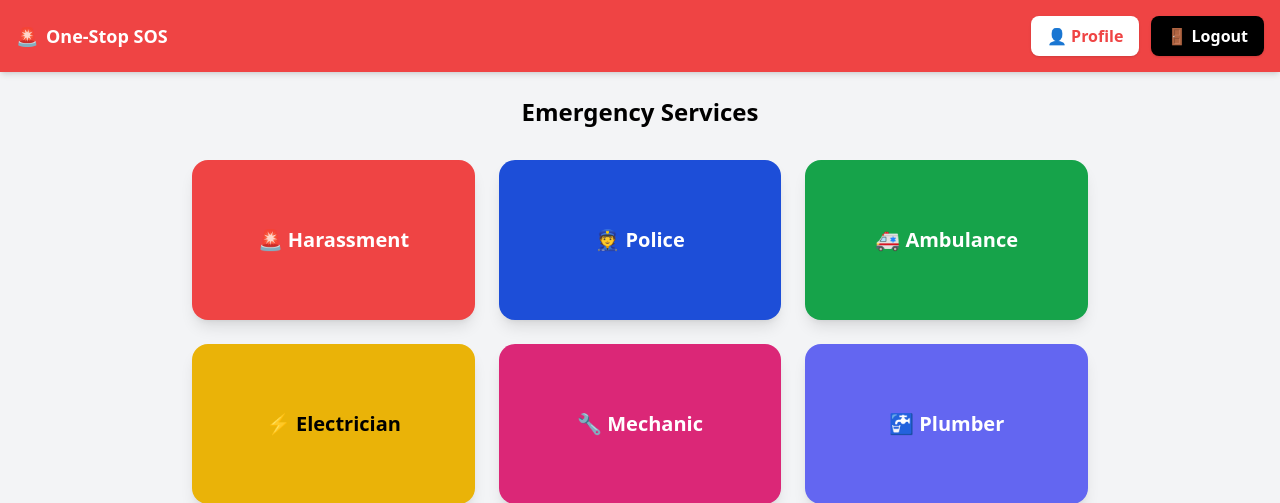
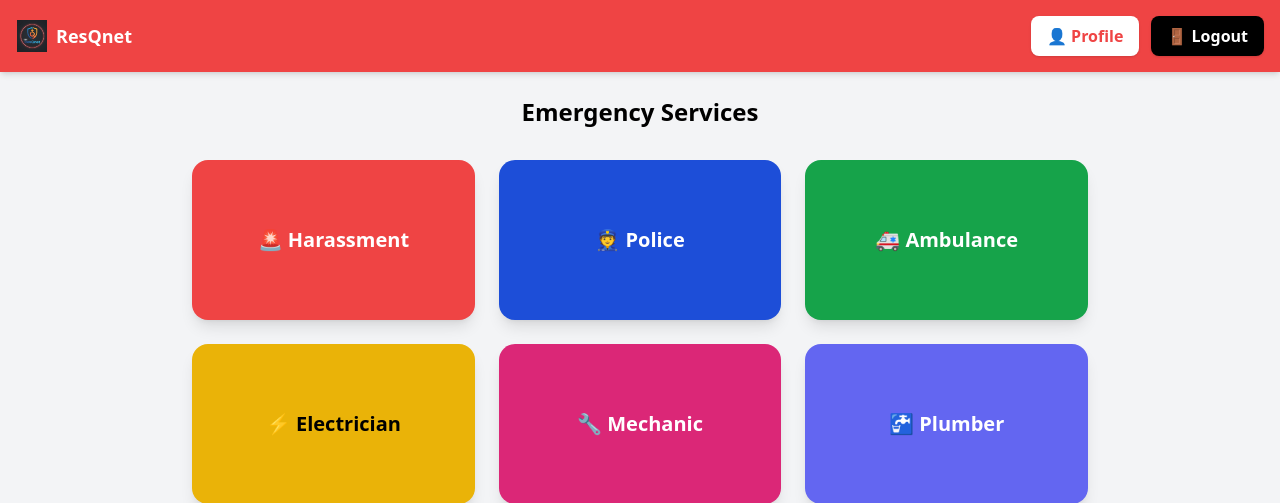
Before and after one commit to Anuj-code-AI/sos-app, a Flask app: page /dashboard in a window 1280 px wide. Shown: the top 503 px of the page. Run offline with Flask 3, Linux system fonts and the light colour scheme; the visitor is signed in with stand-in values (Sample User, id 1); some libraries are stand-ins or nearby versions.

Commit message:
Logo and name aded

```diff
--- a/app/controllers/auth_controller.py
+++ b/app/controllers/auth_controller.py
@@ -8,8 +8,12 @@ auth_bp = Blueprint("auth", __name__)
 def login_page():
     return send_from_directory('templates', 'login.html')
 
-@auth_bp.route("/login", methods=["POST"])
+@auth_bp.route("/login", methods=["GET","POST"])
 def login():
+    if request.method == "GET":
+        return send_from_directory("templates", "login.html")
+
+    # POST logic here
     email = request.form["email"]
     password = request.form["password"]
 
--- a/app/templates/dashboard.html
+++ b/app/templates/dashboard.html
@@ -1,10 +1,11 @@
 <!DOCTYPE html>
 <html lang="en">
+
 <head>
     <meta charset="UTF-8">
     <meta name="viewport" content="width=device-width, initial-scale=1.0">
 
-    <title>One-Stop SOS</title>
+    <title>ResQnet</title>
 
     <!-- Tailwind -->
     <script src="https://cdn.tailwindcss.com"></script>
@@ -22,10 +23,13 @@
     <!-- HEADER -->
     <header class="bg-red-500 text-white p-4 flex justify-between items-center shadow-md">
         <!-- Left: Logo / App Name -->
-    <div class="flex items-center gap-2 font-bold text-lg">
-        🚨 <span class="hidden sm:inline">One-Stop SOS</span>
+        <a href="/dashboard" class="flex items-center gap-2 font-bold text-lg">
+            <img src="/static/images/logo.png" alt="ResQnet" class="h-8 w-8 object-contain">
+            <span class="hidden sm:inline">ResQnet</span>
             <span class="sm:hidden">SOS</span>
-    </div>
+        </a>
+
+
 
         <!-- Desktop Buttons -->
         <div class="hidden sm:flex gap-3">
@@ -51,8 +55,7 @@
 
 
     <!-- ALERT CONTAINER -->
-<div id="alert-container"
-     class="fixed top-20 left-1/2 -translate-x-1/2 w-[95%] max-w-2xl z-50 space-y-4">
+    <div id="alert-container" class="fixed top-20 left-1/2 -translate-x-1/2 w-[95%] max-w-2xl z-50 space-y-4">
     </div>
 
     <!-- MAIN -->
@@ -106,9 +109,11 @@
         fetch("/api/me")
             .then(r => r.json())
             .then(d => {
+                if (d.user_id) {
                     localStorage.setItem("user_id", String(d.user_id));
-      console.log("✅ USER ID SET:", d.user_id);
+                }
             });
+
     </script>
 
     <script>
@@ -120,4 +125,5 @@ function toggleMobileMenu() {
 
 
 </body>
+
 </html>
```
Also changed, not shown: app/controllers/socket_controller.py (+10 -5 lines), app/static/js/images/logo.png (added). Lines whose indentation alone changed are shown as unchanged.
